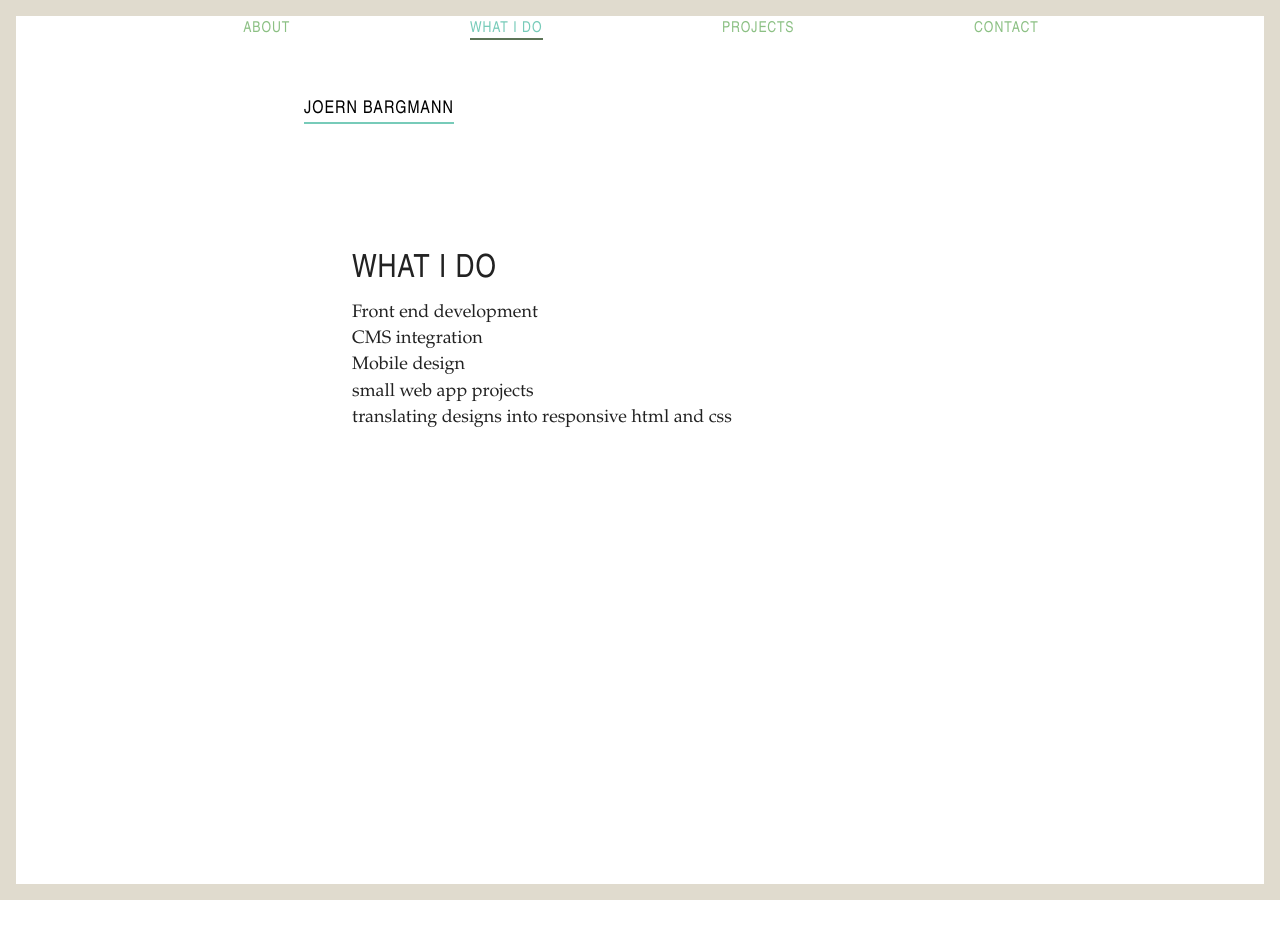
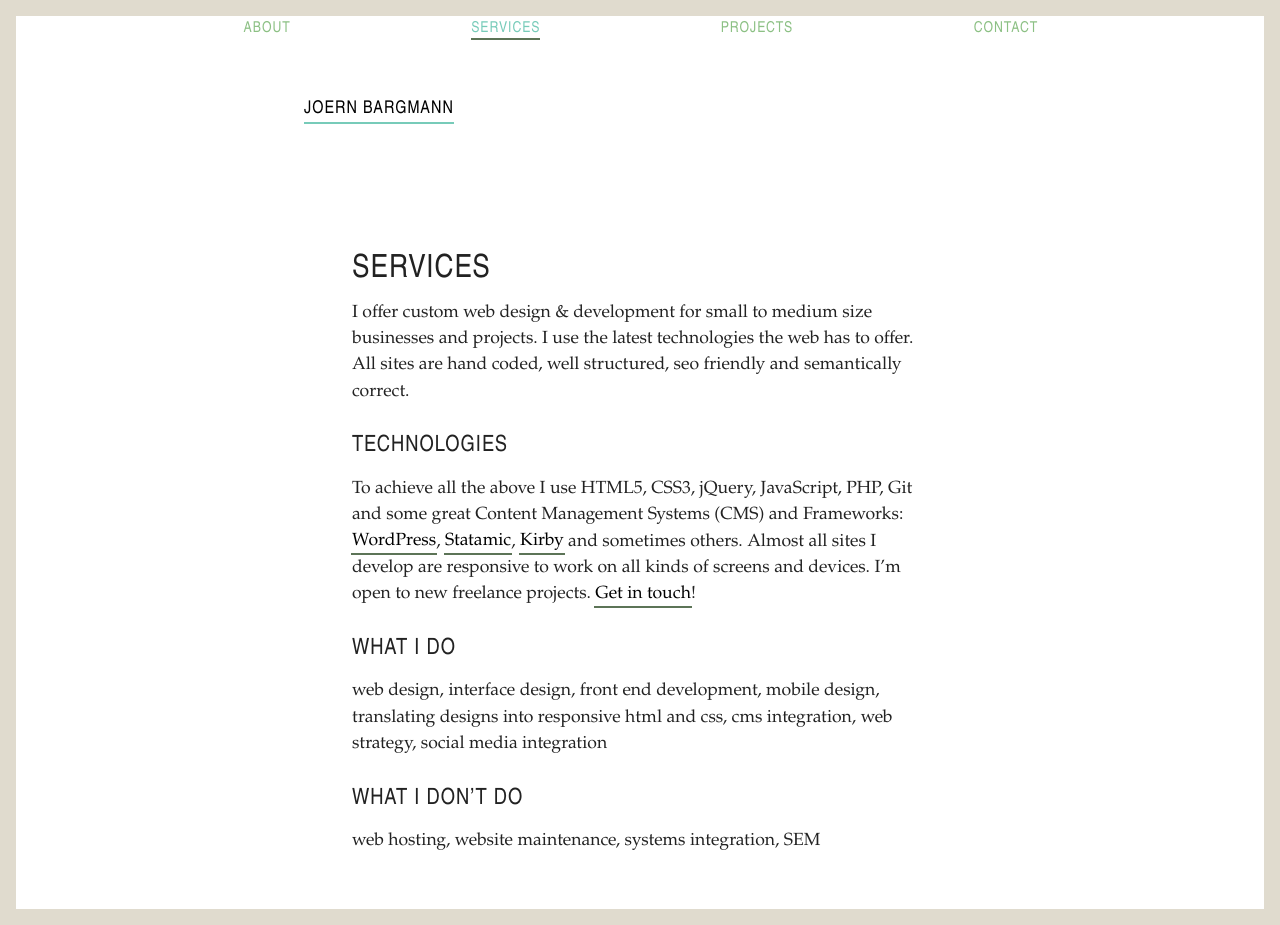
Before and after one commit to joernba/joernba.github.io, a Jekyll site: the page built from what-i-do.md, in a window 1280 px wide. Built offline with Jekyll 4.4.1, drawn with Linux system fonts in a browser that asks for light colours; before the commit the page ends 900 px from its top, so only the background shows below that.

Commit message:
changed texts
Signed-off-by: Joern Bargmann <joernba@gmail.com>

```diff
--- a/what-i-do.md
+++ b/what-i-do.md
@@ -1,12 +1,23 @@
 ---
 layout: page
-title: What I do
+title: Services
 permalink: /what-i-do/
 weight: 2
 ---
 
-- Front end development
-- CMS integration
-- Mobile design
-- small web app projects
-- translating designs into responsive html and css
+I offer custom web design & development for small to medium size businesses and projects.
+I use the latest technologies the web has to offer. All sites are hand coded, well structured, seo friendly and semantically correct.
+
+### Technologies
+
+To achieve all the above I use HTML5, CSS3, jQuery, JavaScript, PHP, Git and some great Content Management Systems (CMS) and Frameworks:
+[WordPress](http://wordpress.org), [Statamic](http://statamic.com), [Kirby](http://getkirby.com) and sometimes others. Almost all sites I develop are responsive to work on all kinds of screens and devices.
+I'm open to new freelance projects. [Get in touch](mailto:me@joern.im)!
+
+### What I do
+
+web design, interface design, front end development, mobile design, translating designs into responsive html and css, cms integration, web strategy, social media integration
+
+### What I don't do
+
+web hosting, website maintenance, systems integration, SEM
```
Also changed, not shown: about.md (+5 -3 lines), contact.md (+1 -1 lines).
